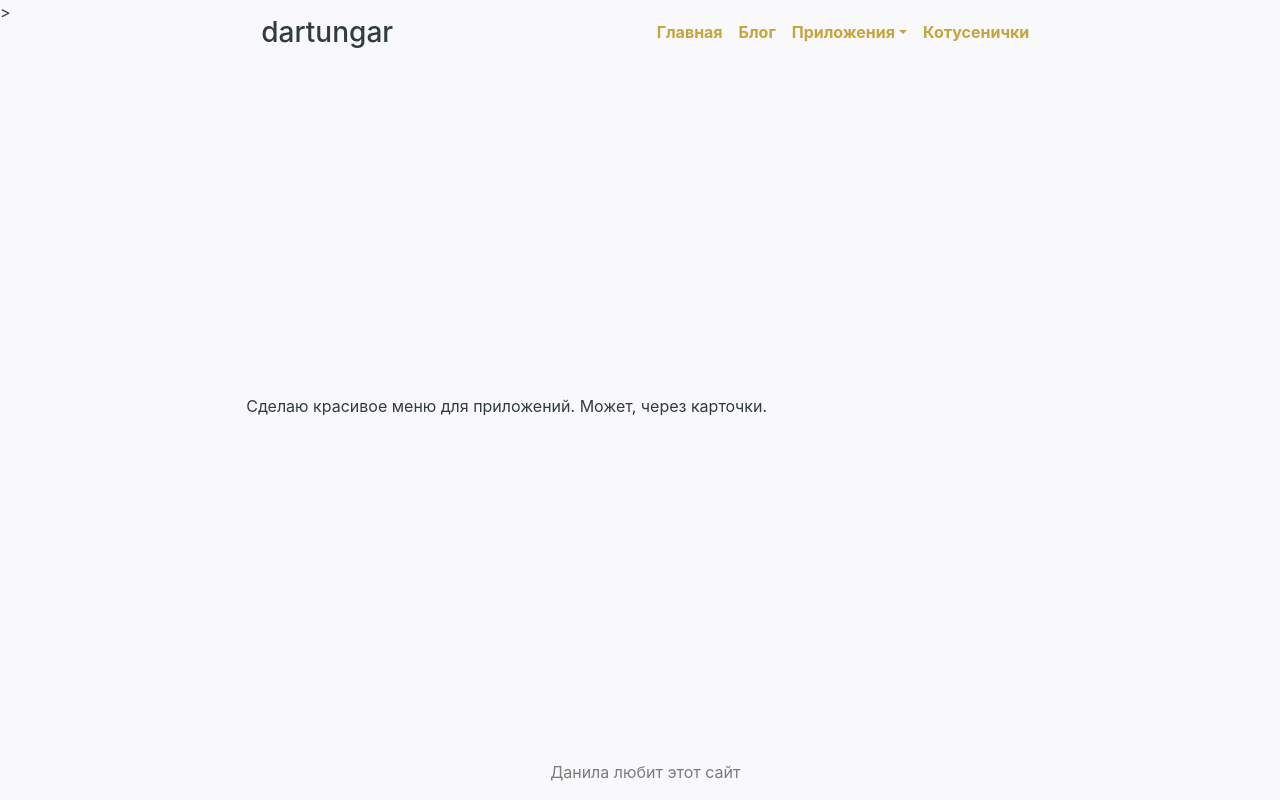
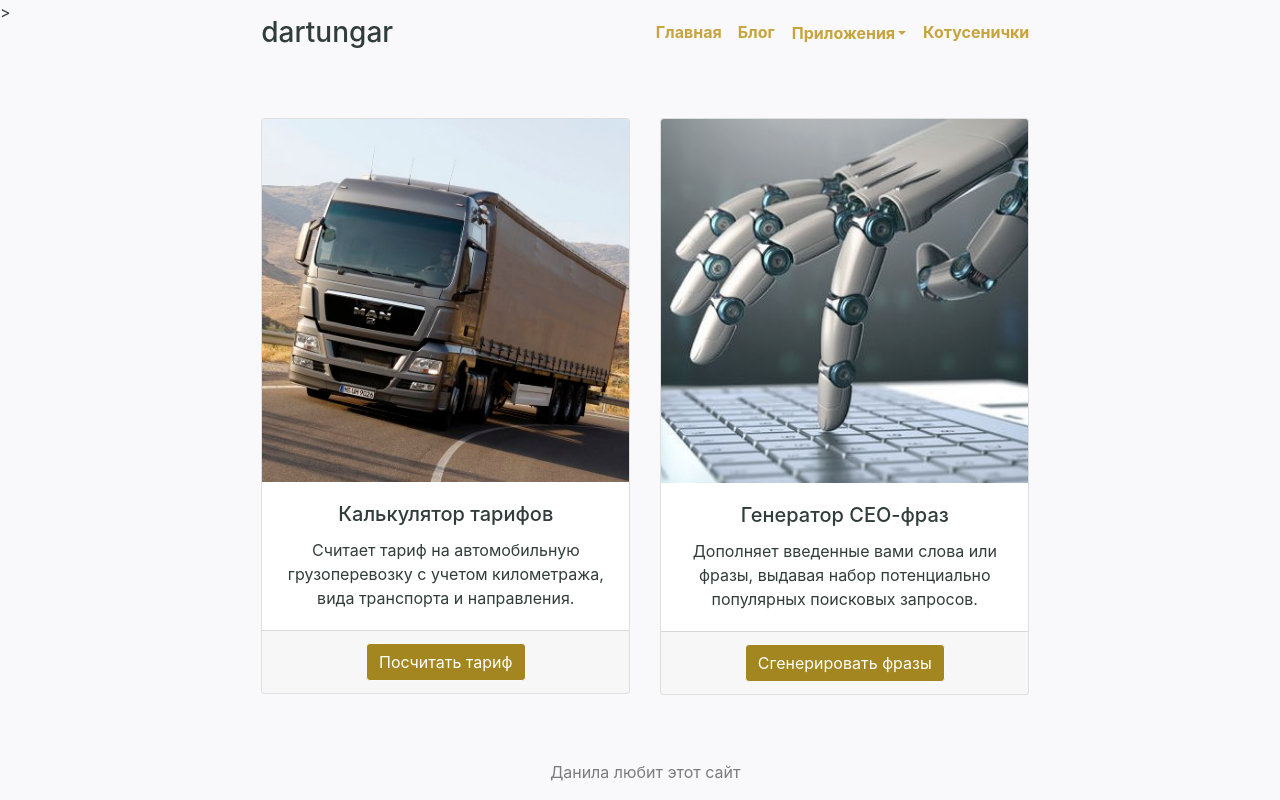
Before and after one commit to dartungar/dartungar-homepage, a Flask app: page /apps/ in a window 1280 px wide. Run offline with Flask 2, Linux system fonts and the light colour scheme; some libraries are stand-ins or nearby versions.

Commit message:
Apps page and small navbar tweak
- created apps page, with cards leading to actual apps
- made a 'split button dropdown' so user can click on '/apps/' link or see dropdown

```diff
--- a/seofy.py
+++ b/seofy.py
@@ -1,10 +1,15 @@
+# import a dictionary of phrases
+# which will 'spice up' user input
+# to make it more 'SEO-like'
 def import_spice(file_path):
+	'''get dict of lines from .txt fime'''
 	spice = []
 	with open(file_path, 'r') as file:
 		for line in file:
 			spice.append(line.strip())
 	return spice
 
+# add 'spice' phrases to raw text to make it 'SEOfied'
 def seofy_text(raw_text, spice):
 	'''takes some lines of text, spices them up with SEO stuff and returns as a list'''
 	seofied_text = []
--- a/static/bootstrap/cover.css
+++ b/static/bootstrap/cover.css
@@ -71,7 +71,6 @@ body {
 
 .dropdown-toggle {
   padding: .25rem 0;
-  margin-left: 1rem;
   margin-right: 1rem;
 }
 
@@ -135,3 +134,18 @@ body {
   border-radius: 2px;
   padding: 2.5rem;
 }
+
+/* custom color for buttons */
+.btn-primary {
+  background-color: #a3861f;
+  border: 1px solid #F9F8FA;
+}
+
+.btn-primary:hover {
+  background-color: #7a6108;
+  border: 1px solid #F9F8FA;
+}
+
+input {
+  border-color: #d1c18c;
+}
--- a/templates/apps.html
+++ b/templates/apps.html
@@ -3,6 +3,30 @@
 
 {% block main %}
     <div class="row">
-      Сделаю красивое меню для приложений. Может, через карточки.
-    </div>
+    	<div class="col-sm">
+		    <div class="card">
+		    	<img class="card-img-top" src="/static/images/truck-thumbnail.jpg" alt="tariff calculator">
+		    	<div class="card-body">
+		    		<h5 class="card-title">Калькулятор тарифов</h5>
+		    		<p class="card-text">Считает тариф на автомобильную грузоперевозку с учетом километража, вида транспорта и направления.</p>
+		    	</div>
+	    		<div class="card-footer">
+	    			<a href="/apps/calc/" class="btn btn-primary">Посчитать тариф</a>
+	    		</div>
+		    </div>
+		</div>
+
+		<div class="col-sm">
+		    <div class="card">
+		    	<img class="card-img-top" src="/static/images/bot-writer-thumbnail.jpg" alt="seofy text">
+		    	<div class="card-body">
+		    		<h5 class="card-title">Генератор СЕО-фраз</h5>
+		    		<p class="card-text">Дополняет введенные вами слова или фразы, выдавая набор потенциально популярных поисковых запросов.</p>
+		    	</div>
+	    		<div class="card-footer">
+	    			<a href="/apps/seofy/" class="btn btn-primary">Сгенерировать фразы</a>
+	    		</div>
+		    </div>
+		</div>
+	</div>
 {% endblock %}
--- a/templates/layout.html
+++ b/templates/layout.html
@@ -27,17 +27,19 @@
           	{%block menu %}
             <a class="nav-link" href="/">Главная</a>
             <a class="nav-link" href="/blog/">Блог</a>
-            {%block dropdown %}
-            <!-- drowdown for apps -->
-            <div class="dropdown">
-              <a class="nav-link dropdown-toggle" href="/apps/" id="apps-dropdown-menu" data-toggle="dropdown" aria-haspopup="true" aria-expanded="false">Приложения</a>
 
+            <!-- custom drowdown for apps -->
+            <div class="btn-group">
+              <a href="/apps/" class="btn nav-link" style="margin-left: 1rem;">Приложения</a>
+              <!-- stitched split dropdown button to nav-link element -->
+              <button type="button" class="btn nav-link dropdown-toggle dropdown-toggle-split" data-toggle="dropdown" aria-haspopup="true" aria-expanded="false" style="margin-left: 1px;">
+                <span class="sr-only">Toggle Dropdown</span>
+              </button>
               <div class="dropdown-menu" aria-labelledby="apps-dropdown-menu">
                  <a class="dropdown-item" href="/apps/calc/">Калькулятор тарифов на автоперевозку</a>
-                 <a class="dropdown-item" href="/apps/seofy/">Литературный SEO-негр</a>
+                 <a class="dropdown-item" href="/apps/seofy/">Генератор запросов для SEO</a>
                </div>
             </div>
-            {% endblock %}
 
             <a class="nav-link" href="/kotusenichki/">Котусенички</a>
             {% endblock %}
```
Also changed, not shown: static/images/bot-writer-thumbnail.jpg (added), static/images/truck-thumbnail.jpg (added).
